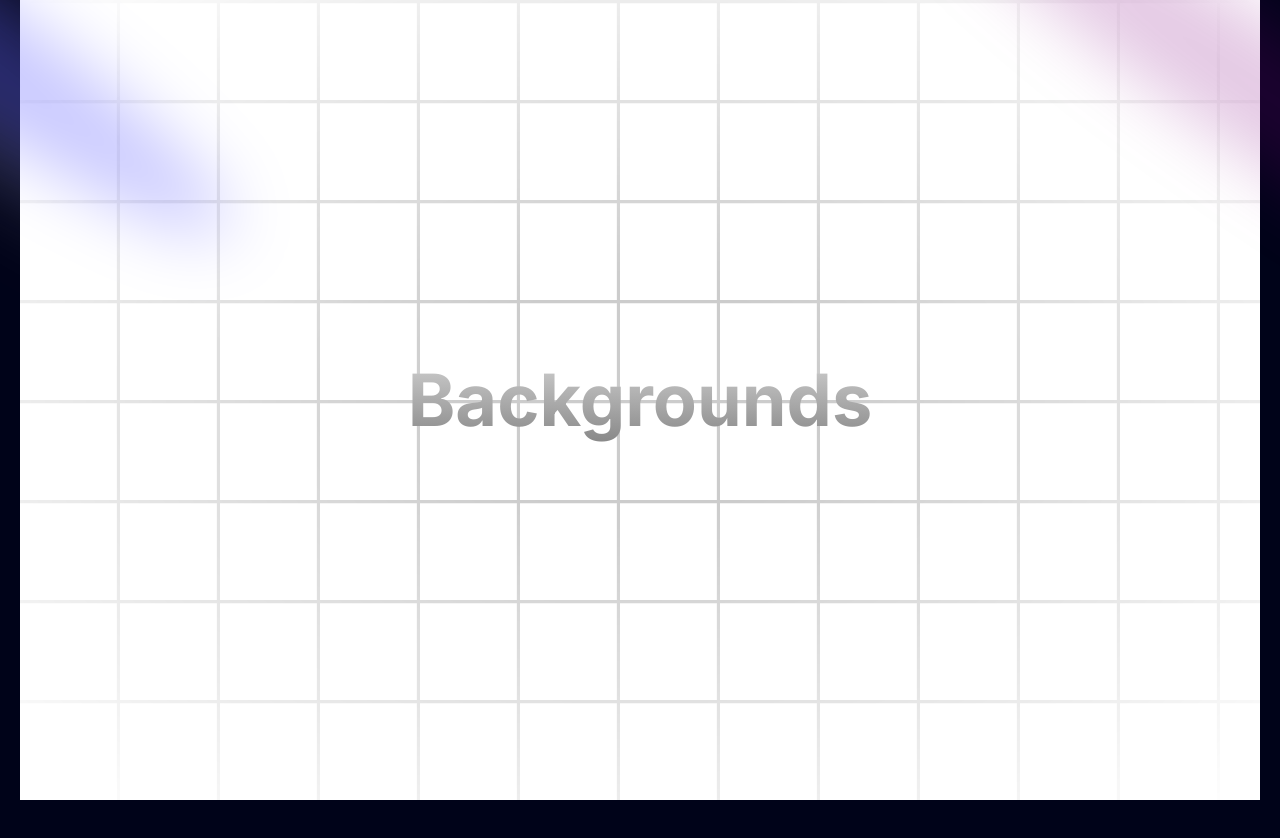
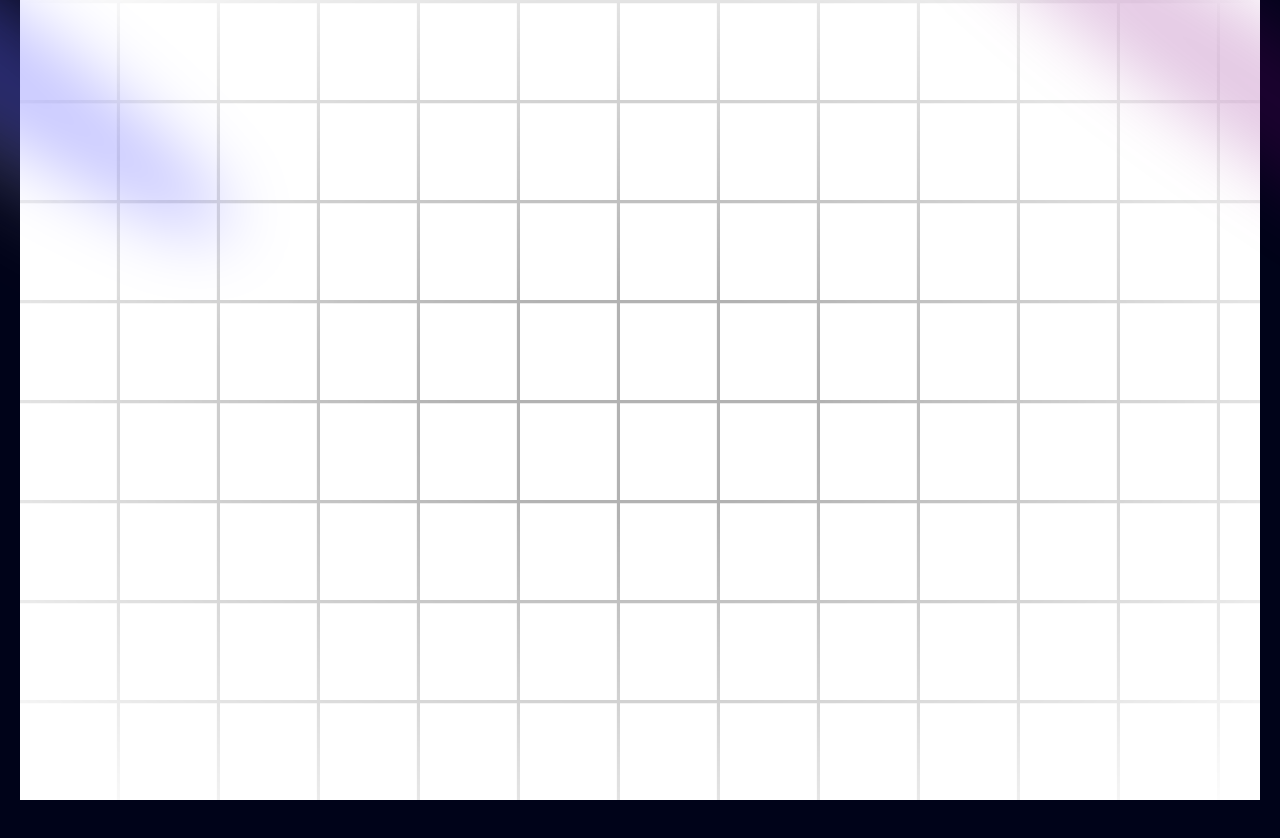
Before and after one commit to meysam-gheitasi/meysam-portfolio, a Next.js app: page / in a window 1280 px wide. Shown: the top 838 px of the page. Built offline with nearby package versions, Linux system fonts and the light colour scheme.

Commit message:
change fave styles.

```diff
--- a/components/Hero.tsx
+++ b/components/Hero.tsx
@@ -9,12 +9,8 @@ const Hero = () => {
                 <Spotlight fill="purple" className="top-10 left-full h-[80vh] w-[50vw]" />
                 <Spotlight fill="blue" className="top-28 left-80 md:-left-32 md:-top-20 h-[80vh] w-[50vw]" />
             </div>
-            <div className="h-[50rem] w-full dark:bg-black bg-white  dark:bg-grid-white/[0.2] bg-grid-black/[0.2] relative flex items-center justify-center">
-                {/* Radial gradient for the container to give a faded look */}
-                <div className="absolute pointer-events-none inset-0 flex items-center justify-center dark:bg-black bg-white [mask-image:radial-gradient(ellipse_at_center,transparent_20%,black)]"></div>
-                <p className="text-4xl sm:text-7xl font-bold relative z-20 bg-clip-text text-transparent bg-gradient-to-b from-neutral-200 to-neutral-500 py-8">
-                    Backgrounds
-                </p>
+            <div className="h-screen w-full dark:bg-black-100 bg-white  dark:bg-grid-white/[0.3] bg-grid-black/[0.3] relative flex items-center justify-center">
+                <div className="absolute pointer-events-none inset-0 flex items-center justify-center dark:bg-black bg-white [mask-image:radial-gradient(ellipse_at_center,transparent_20%,black)]" />
             </div>
         </div>
     )
```
